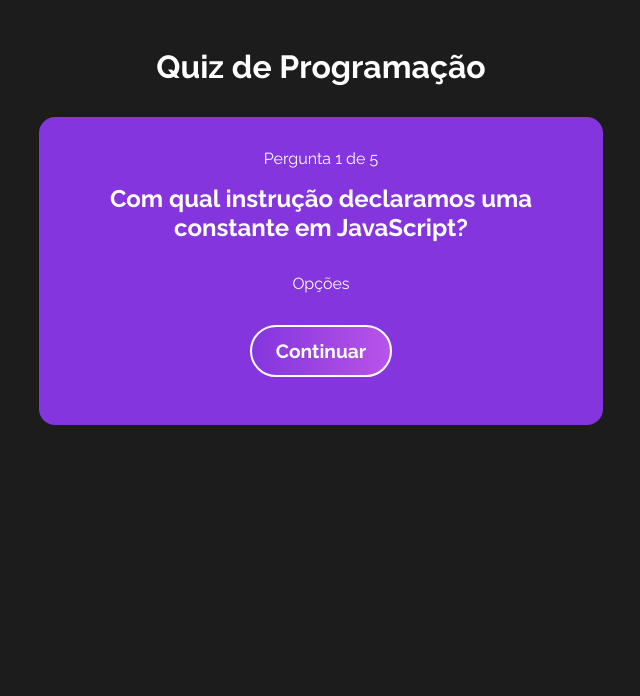
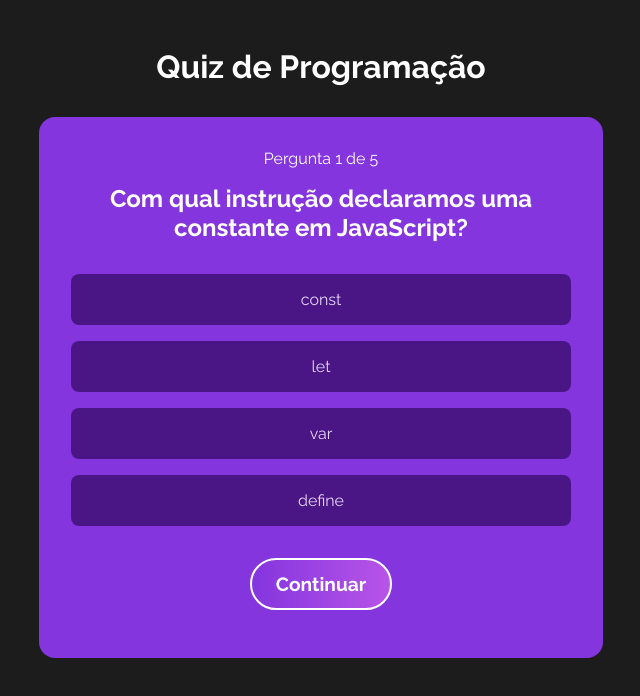
Before and after one commit to fatimadachari/quiz, a React (Vite) app: page / in a window 1280 px wide. Both pictures are taken after a click on the button "Iniciar". Shown: the top 696 px of the page, without its empty margins (319-959 px from the left). Built offline with nearby package versions, Linux system fonts and the light colour scheme.

Commit message:
exibindo as opções

```diff
--- /dev/null
+++ b/src/components/Option.css
@@ -0,0 +1,31 @@
+.option {
+  background-color: #3c0e70;
+  border-radius: 0.5rem;
+  padding: 1rem;
+  margin-bottom: 1rem;
+  cursor: pointer;
+  opacity: 0.8;
+  transition: 0.4s;
+}
+
+.option:hover {
+  opacity: 1;
+}
+
+#options-container .option p {
+  margin-bottom: 0;
+}
+
+.correct {
+  background-color: #0bfc03;
+  font-weight: bold;
+}
+
+.wrong {
+  background-color: #3c0e70;
+  opacity: 0.5;
+}
+
+.hide {
+  display: none;
+}
--- /dev/null
+++ b/src/components/Option.jsx
@@ -0,0 +1,17 @@
+import { useContext } from "react";
+import { QuizContext } from "../context/quiz";
+
+import './Option.css';
+
+const Option = ({option}) => {
+
+    const [quizState, dispatch] = useContext(QuizContext);
+
+  return (
+    <div className="option">
+        <p>{option}</p>
+    </div>
+  )
+}
+
+export default Option
--- a/src/components/Question.jsx
+++ b/src/components/Question.jsx
@@ -1,5 +1,8 @@
 import { useContext } from 'react';
 import { QuizContext } from '../context/quiz';
+
+import Option from './Option';
+
 import './Question.css'
 
 const Question = () => {
@@ -12,9 +15,11 @@
             <p>Pergunta {quizState.currentQuestion + 1} de {quizState.questions.length}</p>
             <h2>{currentQuestion.question}</h2>
             <div id="options-container">
-                <p>Opções</p>
+                {currentQuestion.options.map((option) => (
+                    <Option  option={option} key={option}/>
+                ))}
             </div>
-            <button onClick={() => dispatch({type: "CHANGE_QUESTION"})}>Continuar</button>
+            <button onClick={() => dispatch({ type: "CHANGE_QUESTION" })}>Continuar</button>
         </div>
     )
 }
```
